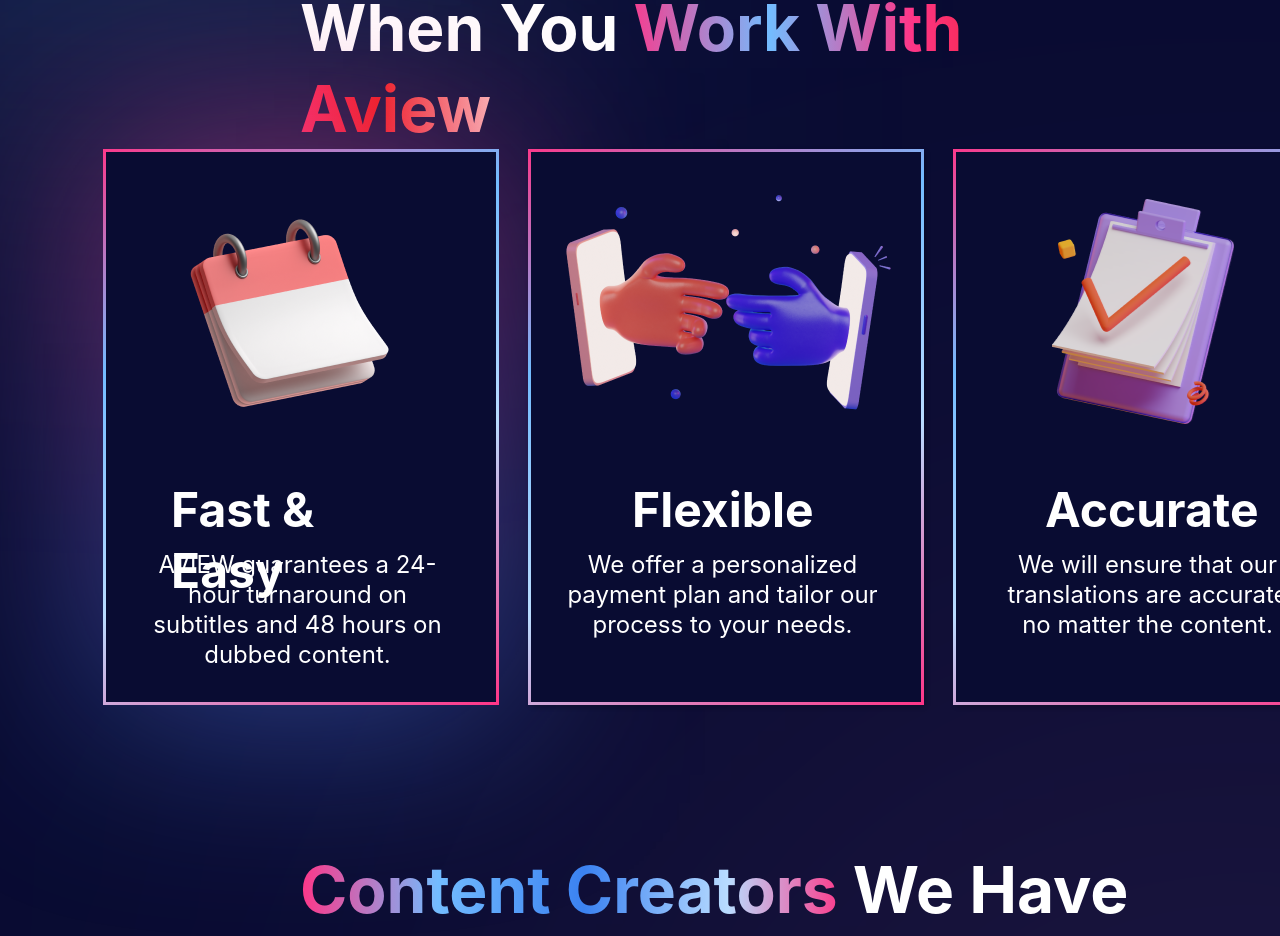
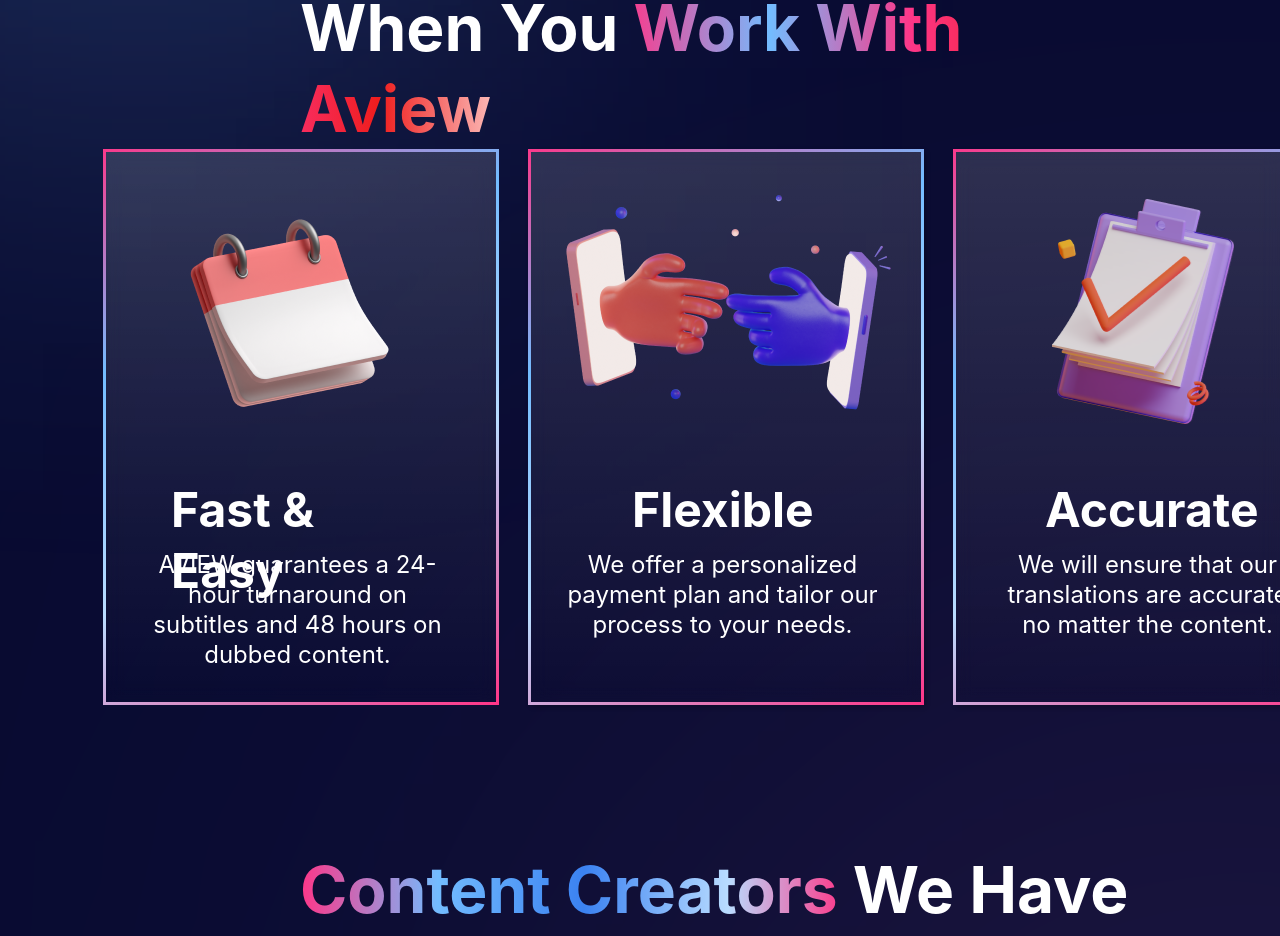
Before and after one commit to Aview-International/webdev, a React (Create React App) app in the folder aview-app/: page / in a window 1280 px wide. Shown: the part 2064-3000 px from the top of the page. Built offline with nearby package versions, Linux system fonts and the light colour scheme.

Commit message:
changed background for why element

```diff
--- a/aview-app/src/Components/WhyAview.js
+++ b/aview-app/src/Components/WhyAview.js
@@ -4,7 +4,6 @@
         return(
             <whyAview class='why'>
                 <header className="whenWork">When You <span class = 'textStyle'>Work With Aview</span></header>
-                <header className="box1OutLine"></header>
                 <header className="infoBox"></header>
                 <header className="FandE">Fast & Easy</header>
                 <header className="FEdesc">AVIEW guarantees a 24-hour turnaround on subtitles and 48 hours on dubbed content.</header>
--- a/aview-app/src/Styles/WhyAview.css
+++ b/aview-app/src/Styles/WhyAview.css
@@ -24,20 +24,10 @@
     -webkit-text-fill-color: transparent;
     background-clip: text;
 }
-.box1OutLine{
-    /* Rectangle 105 */
 
-    position: absolute;
-    width: 404.18px;
-    height: 570px;
-    left: 96px;
-    top: 2203px;
+/* Rectangle 104 */
 
-    background: linear-gradient(177.08deg, rgba(254, 54, 136, 0.5) 1.95%, rgba(59, 130, 241, 0.5) 95.62%);
-    filter: blur(100px);
-    border-radius: 5px;
 
-}
 .infoBox{
     /* Rectangle 108 */
 
@@ -47,7 +37,7 @@
     left: 103px;
     top: 2213px;
 
-    background: #090C32;
+    background: linear-gradient(180deg, rgba(255, 255, 255, 0.15) 0%, rgba(255, 255, 255, 0.075) 50.52%, rgba(255, 255, 255, 0) 100%);
     border-radius: 5px;
 
     backdrop-filter: blur(10px);
@@ -120,7 +110,7 @@
     left: 528px;
     top: 2213px;
 
-    background: #090C32;
+    background: linear-gradient(180deg, rgba(255, 255, 255, 0.15) 0%, rgba(255, 255, 255, 0.075) 50.52%, rgba(255, 255, 255, 0) 100%);
     box-shadow: 2px 2px 5px rgba(0, 0, 0, 0.25);
     border-radius: 5px;
     backdrop-filter: blur(10px);
@@ -142,7 +132,7 @@
     left: 953px;
     top: 2213px;
 
-    background: #090C32;
+    background: linear-gradient(180deg, rgba(255, 255, 255, 0.15) 0%, rgba(255, 255, 255, 0.075) 50.52%, rgba(255, 255, 255, 0) 100%);
     box-shadow: 2px 2px 5px rgba(0, 0, 0, 0.25);
     border-radius: 5px;
 
```
Also changed, not shown: 1 other file (tests, documents, lock files or other folders).
